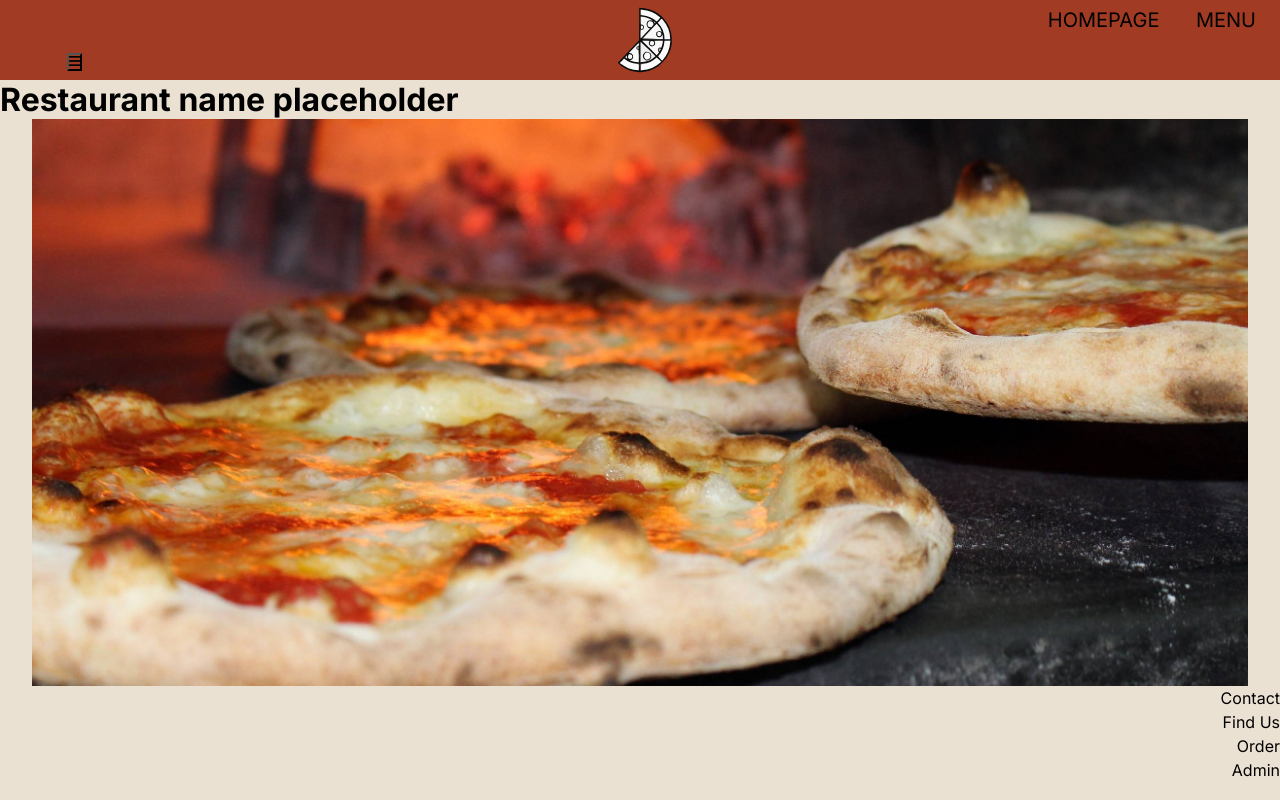
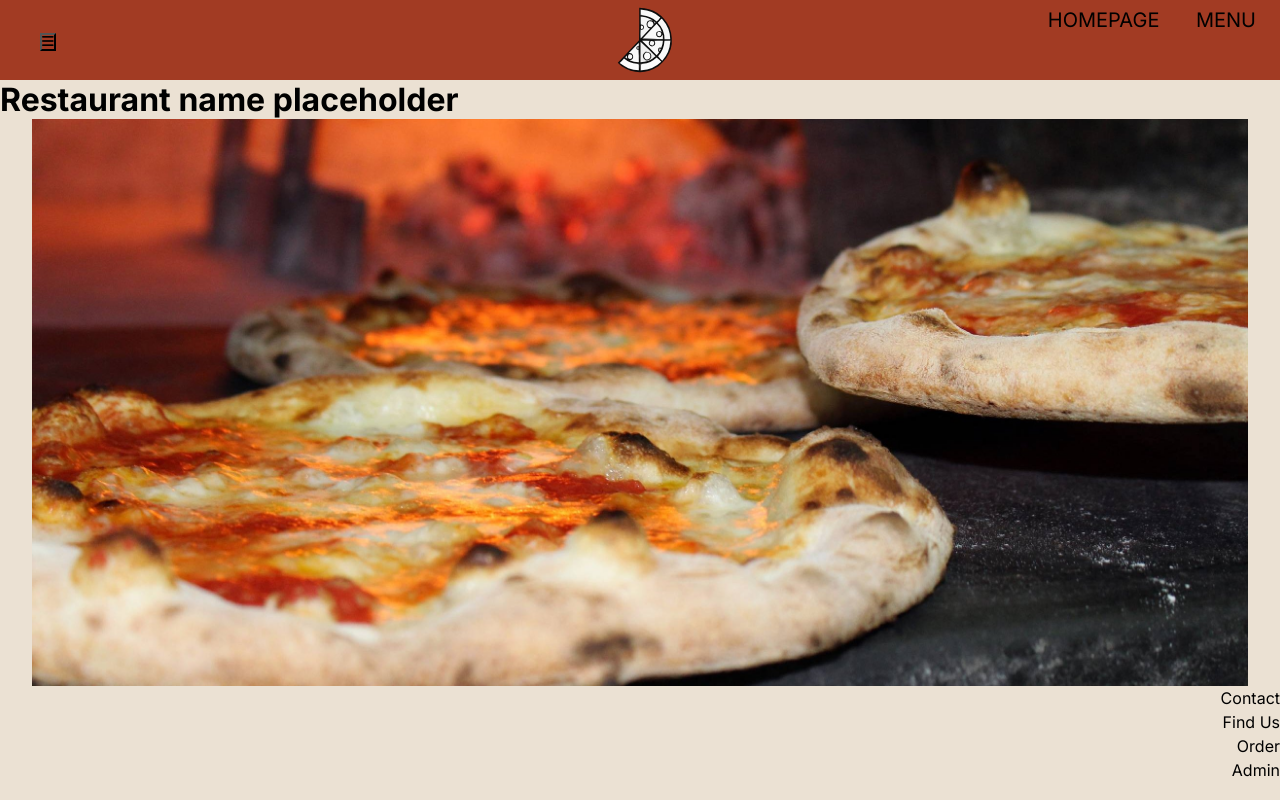
Before and after one commit to moaberglund/B-PROJECT-FRONTEND, a website built with Parcel: page src/index.html in a window 1280 px wide. Built offline with nearby package versions, Linux system fonts and the light colour scheme.

Commit message:
placering

```diff
--- a/src/scss/layout/header.scss
+++ b/src/scss/layout/header.scss
@@ -59,8 +59,8 @@ header {
 
     .menu-btn {
         position: absolute;
-        left: 5em;
-        top: 4em;
+        left: 3em;
+        top: 2.5em;
         display: flex;
         align-items: center;
         background-color: $tomato;
```
